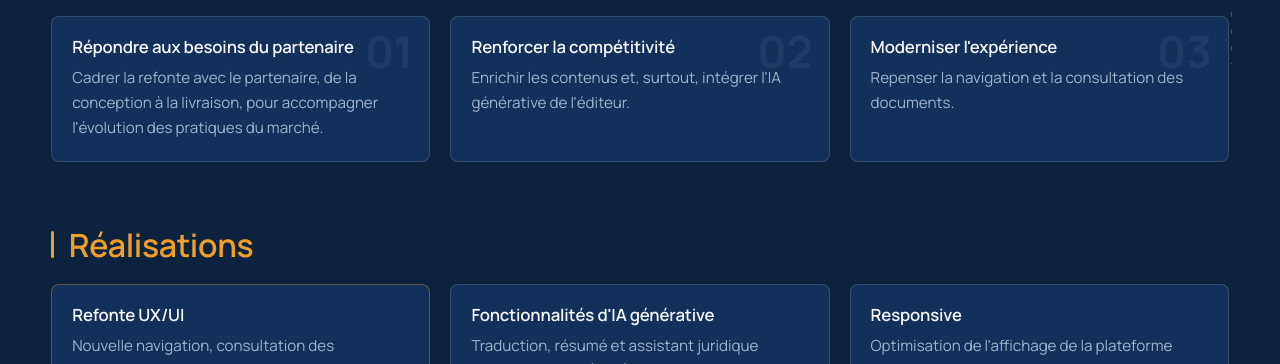
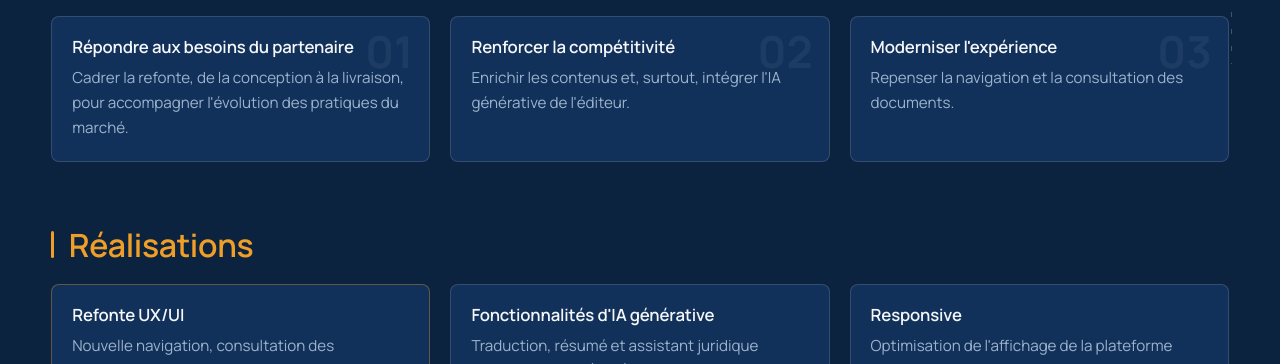
Before and after one commit to JulesChevrant/portfolio-jcb, a plain HTML site: page projet-cridon.html in a window 1280 px wide. Shown: the part 736-1100 px from the top of the page. Drawn offline with Linux system fonts and the light colour scheme.

Commit message:
Crid'online : carte 1 simplifiée
Co-Authored-By: Claude Opus 5.5 <noreply@anthropic.com>

```diff
--- a/projet-cridon.html
+++ b/projet-cridon.html
@@ -79,7 +79,7 @@
           <li>
             <span class="cas-stake-num" aria-hidden="true">01</span>
             <h3>Répondre aux besoins du partenaire</h3>
-            <p>Cadrer la refonte avec le partenaire, de la conception à la livraison, pour accompagner l'évolution des pratiques du marché.</p>
+            <p>Cadrer la refonte, de la conception à la livraison, pour accompagner l'évolution des pratiques du marché.</p>
           </li>
           <li>
             <span class="cas-stake-num" aria-hidden="true">02</span>
```
